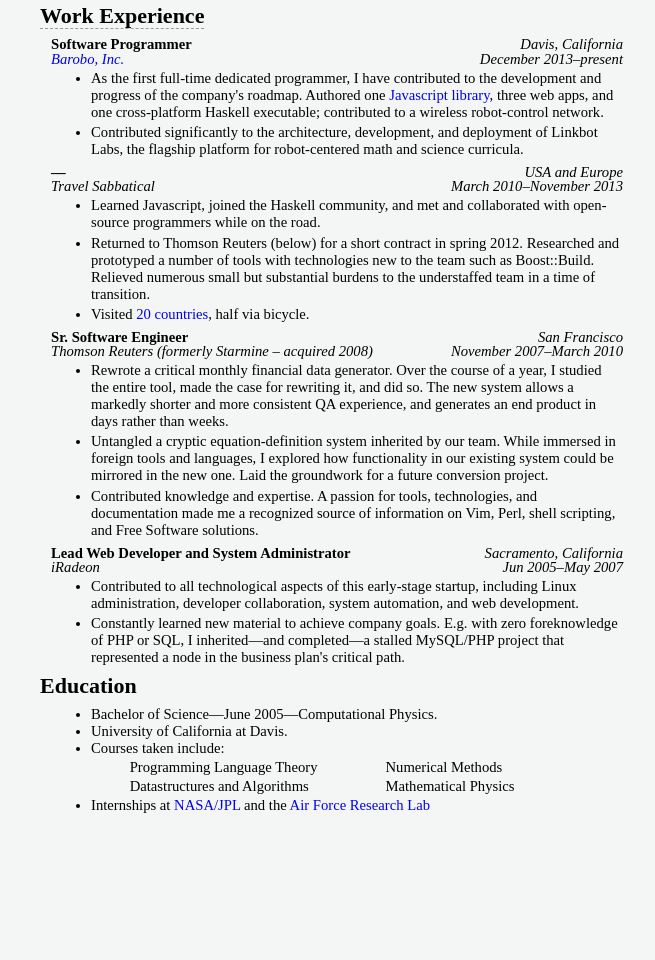
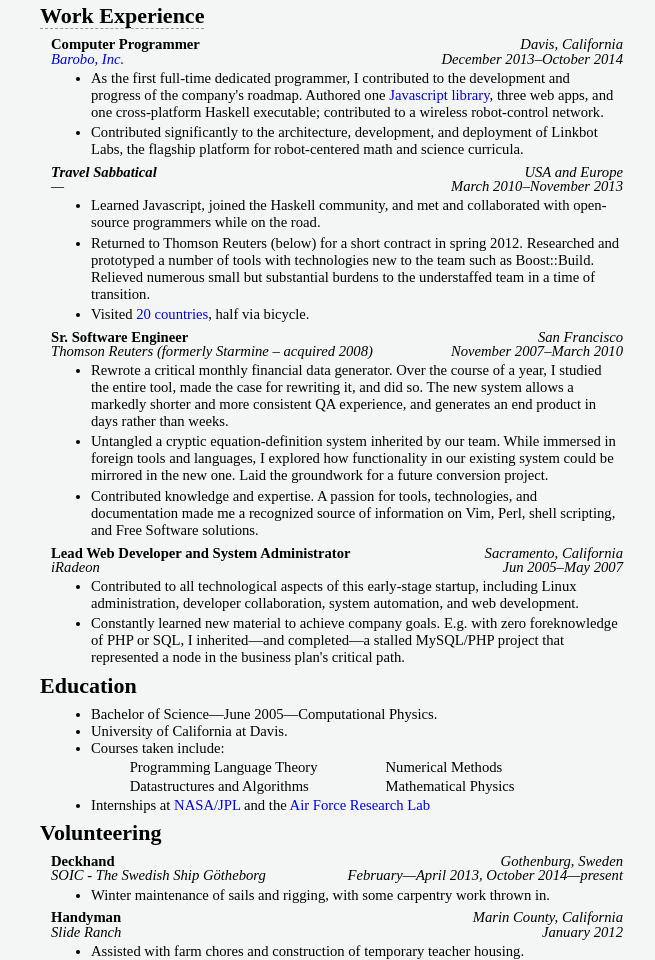
Before and after one commit to chreekat/resume, a plain HTML site: page index.html in a window 1280 px wide. Shown: the part 132-1092 px from the top of the page, without its empty margins (303-958 px from the left). Before the commit the page ends 946 px from the top, so only its background shows below. Drawn offline with Linux system fonts and the light colour scheme.

Commit message:
Departure from Barobo plus addition of Volunteering section

```diff
--- a/index.html
+++ b/index.html
@@ -40,25 +40,25 @@
     <div class="workExperienceTitle">
         <h2>
             <dfn class="exp"
-                 title="Updated 24 Aug 2014 in Woodland, California">
+                 title="Updated 31 Oct 2014 in Gothenburg, Sweden">
                 Work Experience
             </dfn>
         </h2>
-        <span class="updated">Updated 24 Aug 2014 in Woodland,
-            California</span>
+        <span class="updated">Updated 31 Oct 2014 in Gothenburg,
+            Sweden</span>
     </div>
 
     <div class="workExp">
         <span class="employer">
             <a href="http://www.barobo.com/">Barobo, Inc.</a>
         </span>
-        <span class="role">Software Programmer</span>
+        <span class="role">Computer Programmer</span>
         <span class="location">Davis, California</span>
-        <span class="dates">December 2013–present</span>
+        <span class="dates">December 2013–October 2014</span>
     </div>
     <ul>
         <li>
-            As the first full-time dedicated programmer, I have contributed
+            As the first full-time dedicated programmer, I contributed
             to the development and progress of the company's roadmap.
             Authored one <a
             href="http://github.com/BaroboRobotics/LinkbotJS" >Javascript
@@ -70,8 +70,8 @@
             robot-centered math and science curricula.
     </ul>
     <div class="workExp">
-        <span class="role">—</span>
-        <span class="employer"><i>Travel Sabbatical</i></span>
+        <span class="employer">—</span>
+        <span class="role"><i>Travel Sabbatical</i></span>
         <span class="location">USA and Europe</span>
         <span class="dates">March 2010–November 2013</span>
     </div>
@@ -166,5 +166,28 @@
             >Air Force Research Lab</a>
 </section>
 
+<section class="volunteering">
+    <h2>Volunteering</h2>
+    <div class="workExp">
+        <span class="employer">SOIC - The Swedish Ship Götheborg</span>
+        <span class="role">Deckhand</span>
+        <span class="location">Gothenburg, Sweden</span>
+        <span class="dates">February—April 2013, October
+            2014—present</span>
+    </div>
+    <ul>
+        <li>Winter maintenance of sails and rigging, with some carpentry
+        work thrown in.</li>
+    </ul>
+    <div class="workExp">
+        <span class="employer">Slide Ranch</span>
+        <span class="role">Handyman</span>
+        <span class="location">Marin County, California</span>
+        <span class="dates">January 2012</span>
+    </div>
+    <ul>
+        <li>Assisted with farm chores and construction of temporary teacher
+        housing.</li>
+    </ul>
 </body>
 </html>
```
